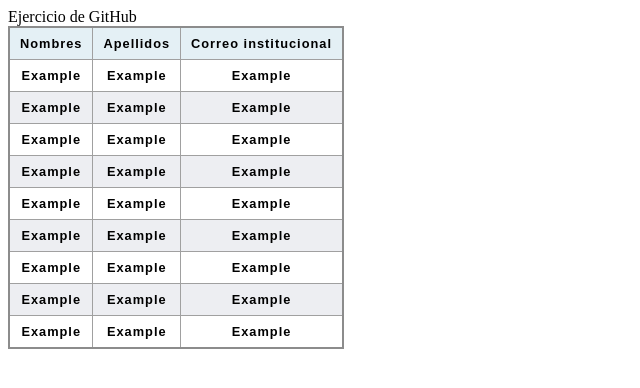
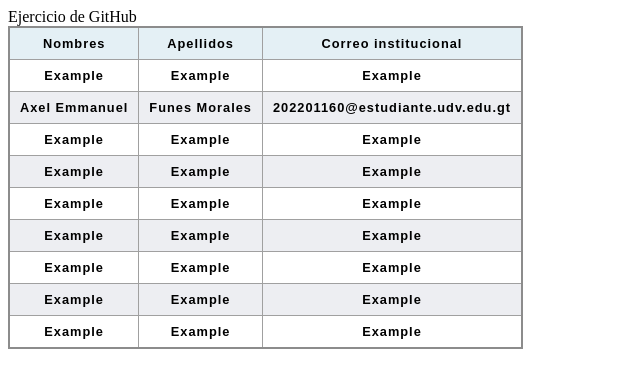
Before and after one commit to Esamcg1/Practica_En_Clase, a plain HTML site: page index.html in a window 1280 px wide. Shown: the whole page, without its empty margins (0-640 px from the left). Drawn offline with Linux system fonts and the light colour scheme.

Commit message:
List update

```diff
--- a/index.html
+++ b/index.html
@@ -29,9 +29,9 @@
                     <th>Example</th>
                 </tr>
                 <tr>
-                    <th>Example</th>
-                    <th>Example</th>
-                    <th>Example</th>
+                    <th>Axel Emmanuel</th>
+                    <th>Funes Morales</th>
+                    <th>202201160@estudiante.udv.edu.gt</th>
                 </tr>
                 <tr>
                     <th>Example</th>
```
